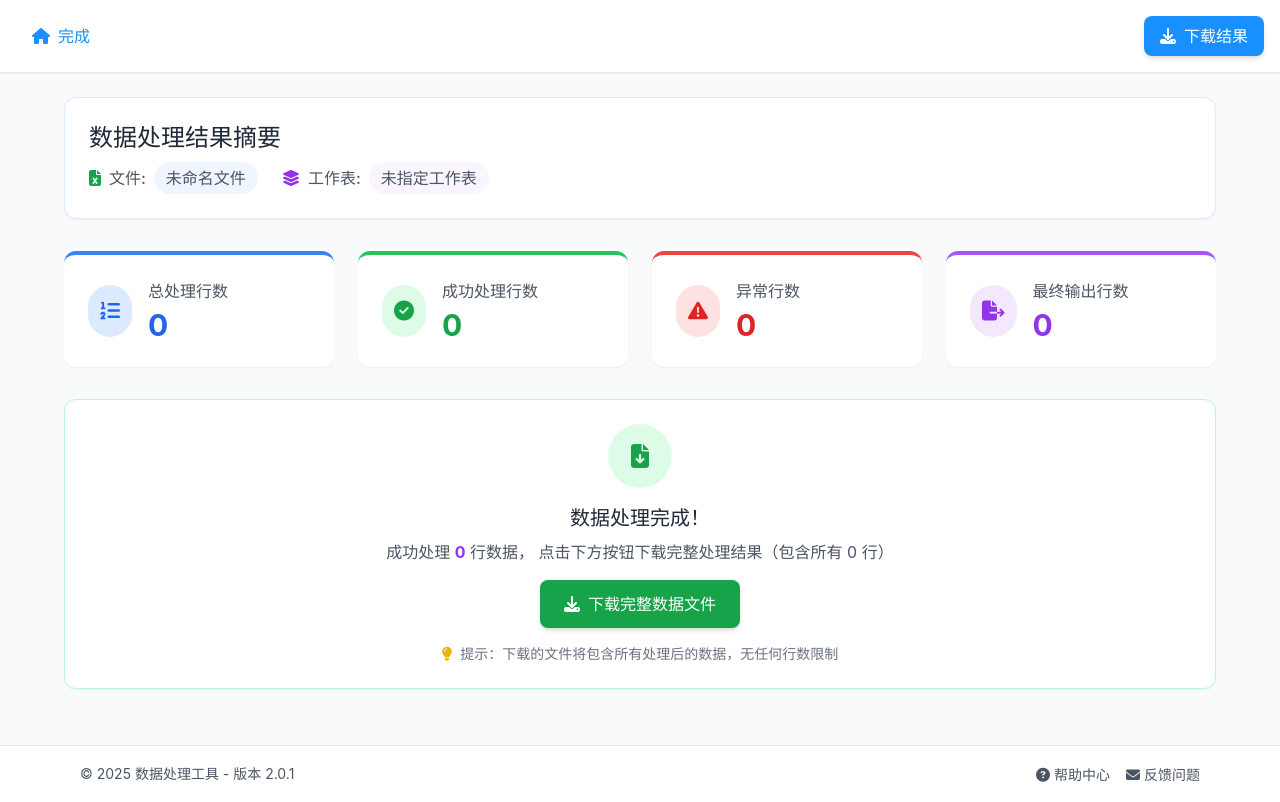
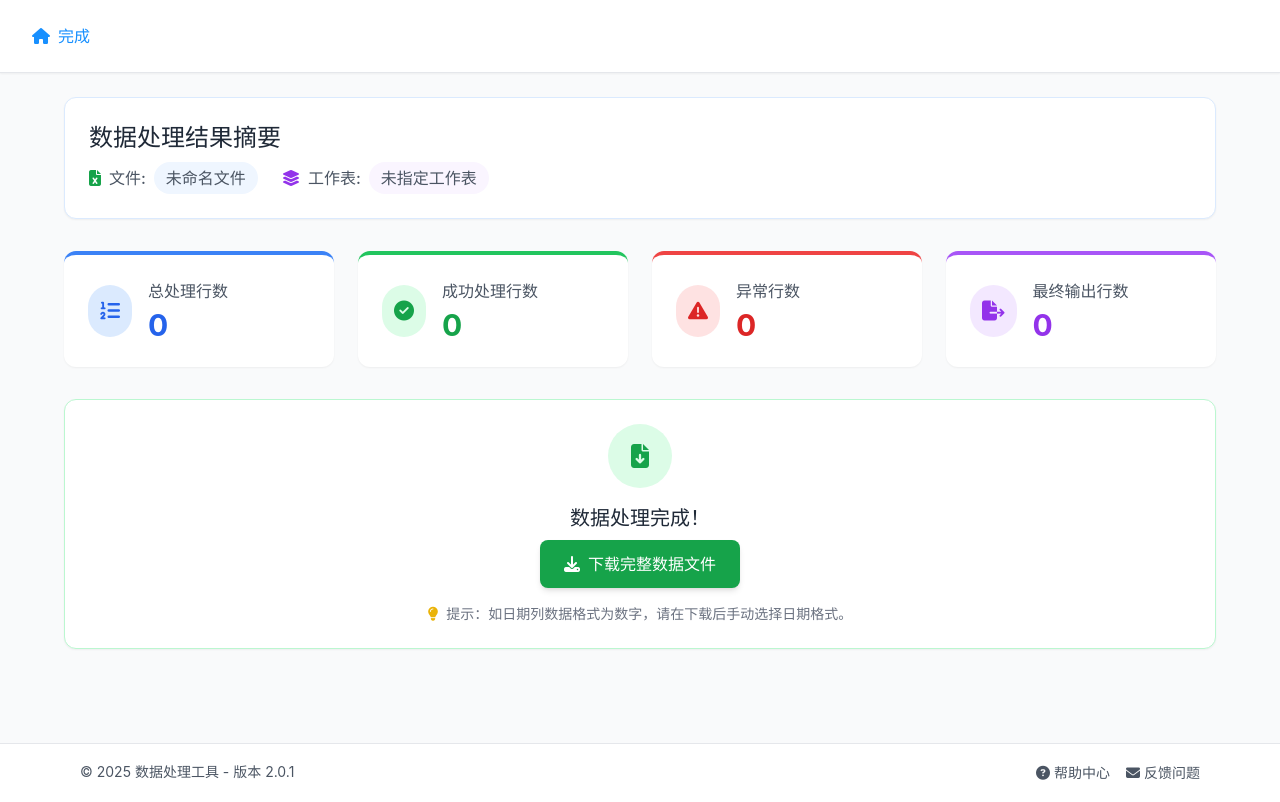
Before and after one commit to Melaniewit/split_serial_number_excel_tool, a React (Vite) app: page /result in a window 1280 px wide. Built offline with nearby package versions, Linux system fonts and the light colour scheme.

Commit message:
update UI

```diff
--- a/src/pages/Home.tsx
+++ b/src/pages/Home.tsx
@@ -143,7 +143,7 @@ export default function Home() {
             <h3 className="font-medium mb-2">格式要求：</h3>
             <ul className="list-disc pl-5 space-y-1">
               <li>文件大小不超过10MB</li>
-              <li>必须包含SERIAL_NUMBER列</li>
+               <li>必须包含SERIAL_NUMBER列。如列名不一致，需提前修改。</li>
               <li>仅支持Excel 2007及以上版本</li>
             </ul>
           </div>
--- a/src/pages/ResultPage.tsx
+++ b/src/pages/ResultPage.tsx
@@ -114,15 +114,7 @@ export default function ResultPage() {
             <span className="font-medium">完成</span>
           </button>
         </div>
-        <div className="flex space-x-4">
-          <button
-            onClick={handleDownload}
-            className="flex items-center bg-[#1890FF] text-white px-4 py-2 rounded-lg hover:bg-blue-600 transition-colors shadow-md"
-          >
-            <i className="fa-solid fa-download mr-2"></i>
-            <span className="font-medium">下载结果</span>
-          </button>
-        </div>
+
       </header>
 
       {/* 主要内容区域 */}
@@ -253,10 +245,7 @@ export default function ResultPage() {
                         <i className="fa-solid fa-circle text-blue-500 text-xs mt-1 mr-2"></i>
                         <span><strong>其他所有列数据</strong>与序列号无关，会完整保留</span>
                       </li>
-                      <li className="flex items-start">
-                        <i className="fa-solid fa-circle text-blue-500 text-xs mt-1 mr-2"></i>
-                        <span>SERIAL_NUMBER列的值<strong>不会影响或传播</strong>到其他列</span>
-                      </li>
+
                       <li className="flex items-start">
                         <i className="fa-solid fa-circle text-blue-500 text-xs mt-1 mr-2"></i>
                         <span>每条拆分后的记录都包含原始行的<strong>所有非序列号列数据</strong></span>
@@ -264,40 +253,6 @@ export default function ResultPage() {
                     </ul>
                   </div>
 
-                  {/* 分隔符详情表格 */}
-                  <div className="mt-4">
-                    <h4 className="text-gray-700 font-medium mb-2">分隔符使用详情</h4>
-                    <div className="overflow-x-auto">
-                      <table className="min-w-full divide-y divide-gray-200">
-                        <thead className="bg-gray-50">
-                          <tr>
-                            <th className="px-4 py-2 text-left text-xs font-medium text-gray-500 uppercase tracking-wider">分隔符</th>
-                            <th className="px-4 py-2 text-left text-xs font-medium text-gray-500 uppercase tracking-wider">使用次数</th>
-                            <th className="px-4 py-2 text-left text-xs font-medium text-gray-500 uppercase tracking-wider">占比</th>
-                          </tr>
-                        </thead>
-                        <tbody className="bg-white divide-y divide-gray-200">
-                          {delimiterStats.map((stat, index) => (
-                            <tr key={index} className="hover:bg-gray-50">
-                              <td className="px-4 py-3 whitespace-nowrap text-sm font-medium">{stat.name}</td>
-                              <td className="px-4 py-3 whitespace-nowrap text-sm text-gray-500">{stat.value} 行</td>
-                              <td className="px-4 py-3 whitespace-nowrap text-sm text-gray-500">
-                                <div className="flex items-center">
-                                  <div className="w-16 bg-gray-200 rounded-full h-2 mr-2">
-                                    <div
-                                      className="bg-blue-500 h-2 rounded-full"
-                                      style={{ width: `${(stat.value / total) * 100}%` }}
-                                    ></div>
-                                  </div>
-                                  {((stat.value / total) * 100).toFixed(1)}%
-                                </div>
-                              </td>
-                            </tr>
-                          ))}
-                        </tbody>
-                      </table>
-                    </div>
-                  </div>
                 </div>
               </div>
             </div>
@@ -310,10 +265,7 @@ export default function ResultPage() {
                 <i className="fa-solid fa-file-arrow-down text-green-600 text-2xl"></i>
               </div>
               <h3 className="text-xl font-semibold text-gray-800 mb-2">数据处理完成！</h3>
-              <p className="text-gray-600 mb-4">
-                成功处理 <span className="font-bold text-purple-600">{finalRowCount}</span> 行数据，
-                点击下方按钮下载完整处理结果（包含所有 {finalRowCount} 行）
-              </p>
+
               <button
                 onClick={handleDownload}
                 className="flex items-center bg-green-600 hover:bg-green-700 text-white px-6 py-3 rounded-lg transition-colors shadow-md"
@@ -323,7 +275,7 @@ export default function ResultPage() {
               </button>
               <p className="mt-4 text-sm text-gray-500">
                 <i className="fa-solid fa-lightbulb mr-2 text-yellow-500"></i>
-                提示：下载的文件将包含所有处理后的数据，无任何行数限制
+                提示：如日期列数据格式为数字，请在下载后手动选择日期格式。
               </p>
             </div>
           </div>
```
